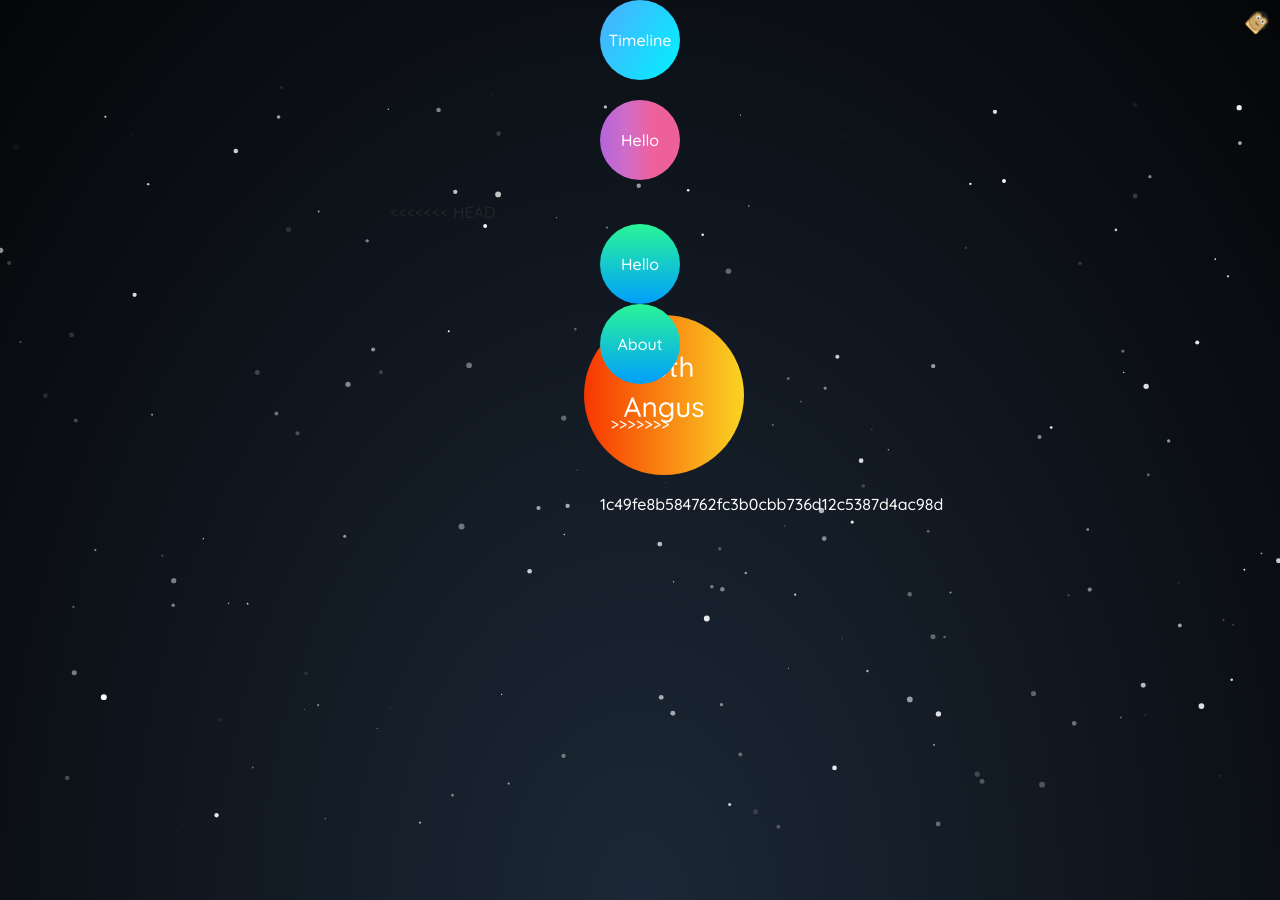
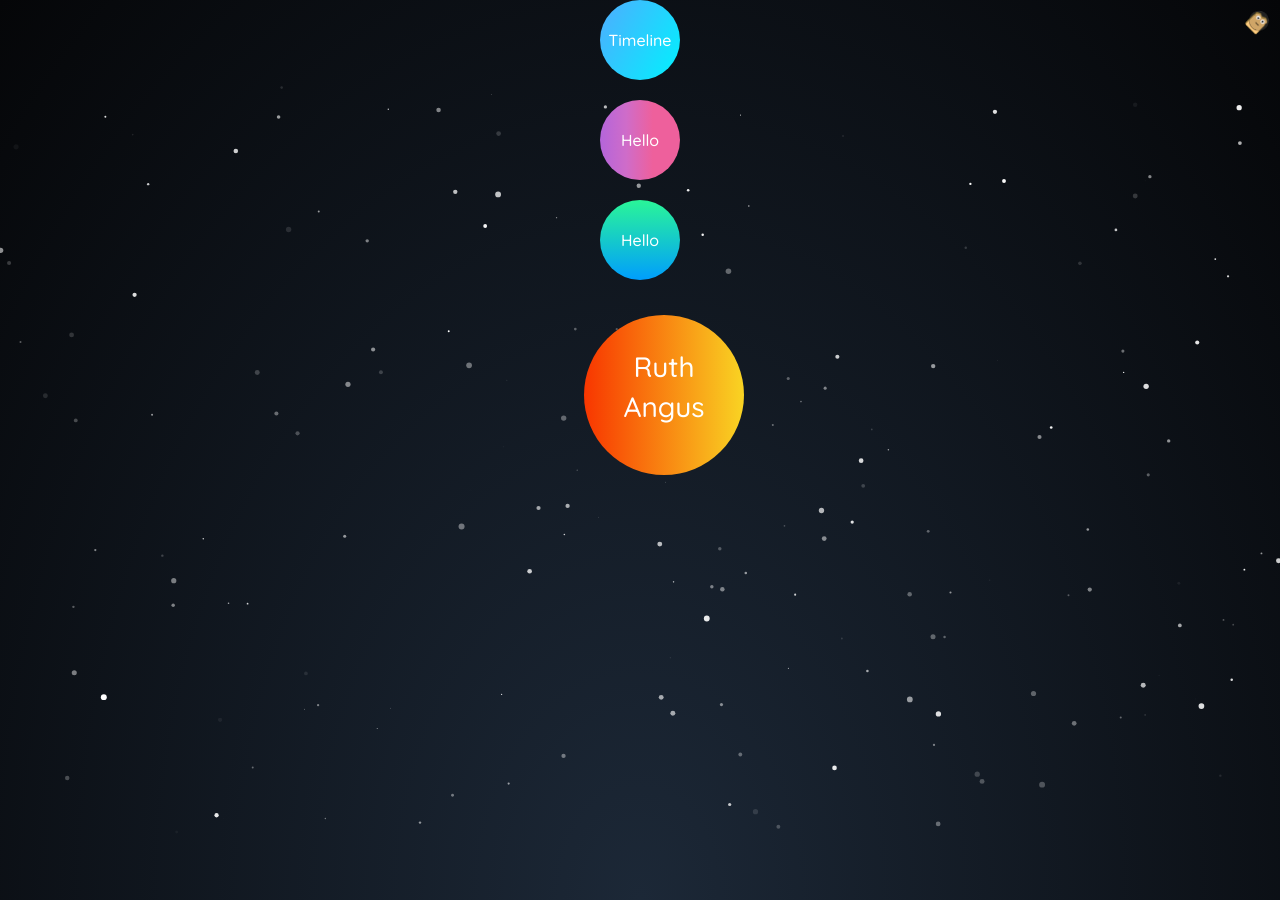
Before and after one commit to HackTheSolarSystem/RuthAngus, a Jekyll site: the page built from index.html, in a window 1280 px wide. Built offline with Jekyll 4.4.1, drawn with Linux system fonts in a browser that asks for light colours; nearby versions of some CDN libraries.

Commit message:
Merging is annoying

```diff
--- a/index.html
+++ b/index.html
@@ -11,13 +11,8 @@ js: [ "public/index.js" ]
 	</div>
 	<a href="about.html"><img id="toasty" src="{{site.baseurl}}/public/toasty.png" alt=""></a>
 	<div id="planet1" class="planet">
-<<<<<<< HEAD
 		<a href="{{site.baseurl}}/timeline" class="planet-content" disabled>
 			Hello
-=======
-		<a href="{{site.baseurl}}/timeline" class="planet-content">
-			About
->>>>>>> 1c49fe8b584762fc3b0cbb736d12c5387d4ac98d
 		</a>
 	</div>
 	<div id="planet2" class="planet">
```
